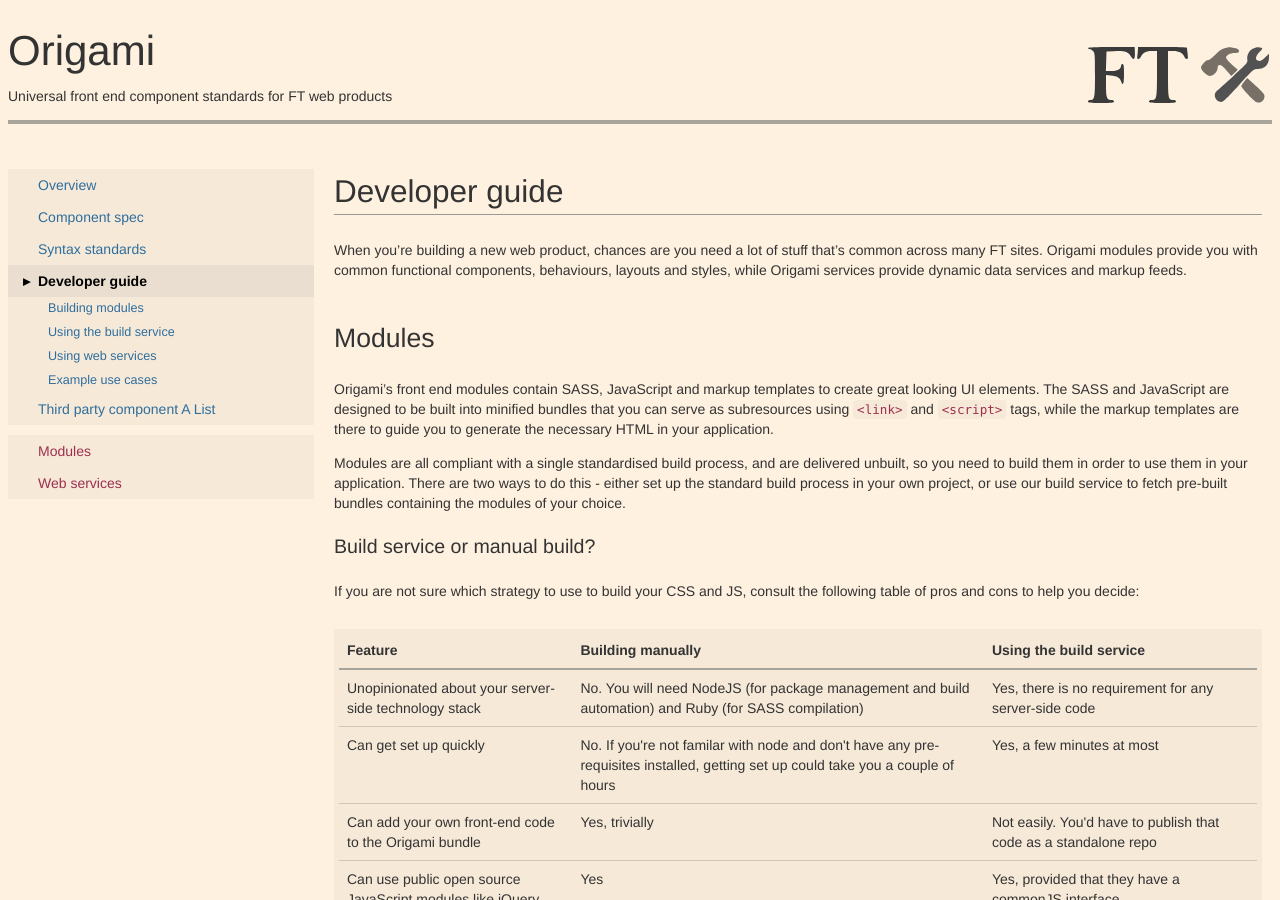
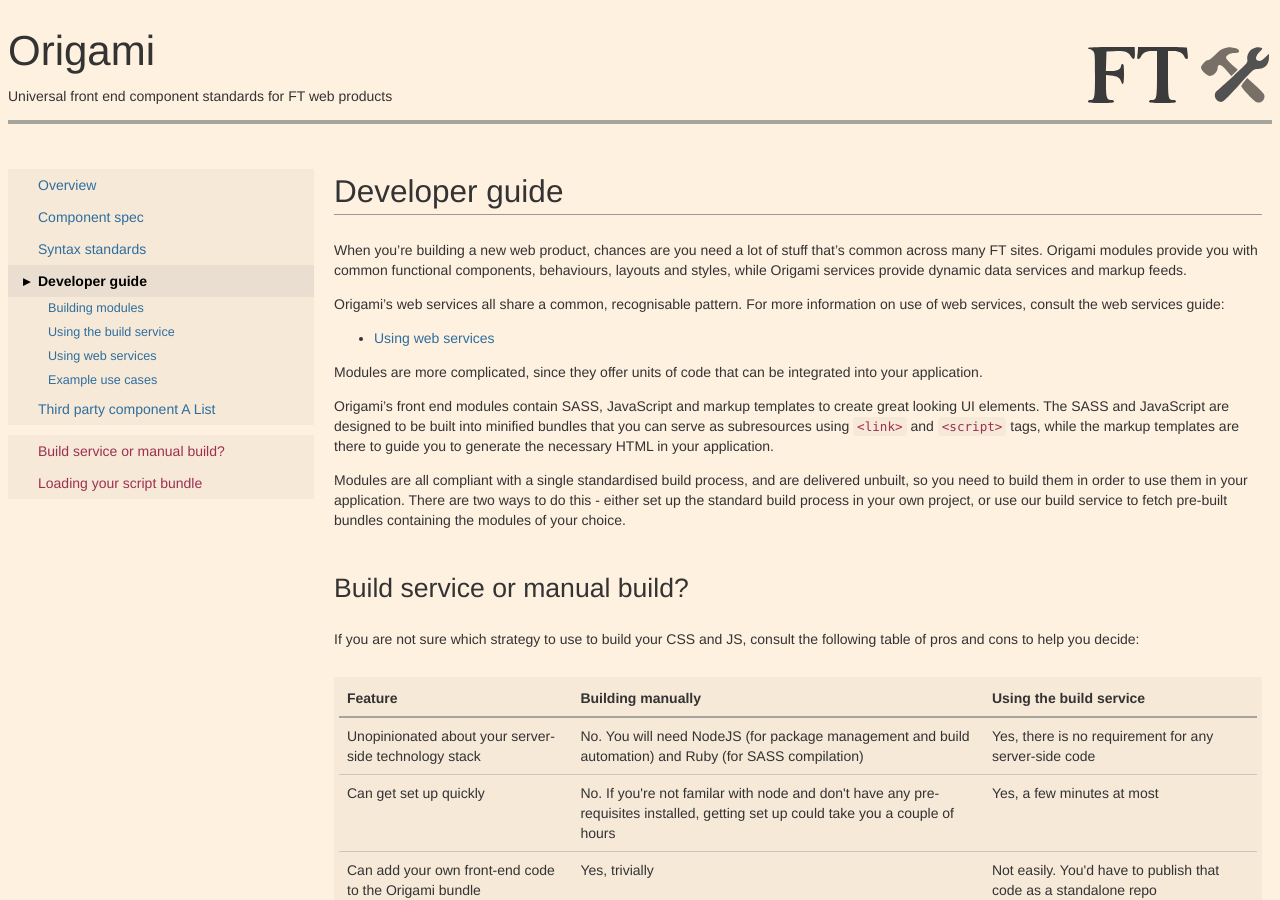
Before and after one commit to Financial-Times/ft-origami, a Jekyll site: the page built from docs/developer-guide/index.md, in a window 1280 px wide and 900 px high. Built offline with Jekyll 4.4.1, drawn with Linux system fonts in a browser that asks for light colours; some of the changed text lies outside the part shown.

Commit message:
Reformat for better clarity, improve comments

```diff
--- a/docs/developer-guide/index.md
+++ b/docs/developer-guide/index.md
@@ -9,13 +9,17 @@ permalink: /docs/developer-guide/
 
 When you're building a new web product, chances are you need a lot of stuff that's common across many FT sites.  Origami modules provide you with common functional components, behaviours, layouts and styles, while Origami services provide dynamic data services and markup feeds.
 
-## Modules
+Origami's web services all share a common, recognisable pattern.  For more information on use of web services, consult the web services guide:
+
+* [Using web services](web-services)
+
+Modules are more complicated, since they offer units of code that can be integrated into your application.
 
 Origami's front end modules contain SASS, JavaScript and markup templates to create great looking UI elements.  The SASS and JavaScript are designed to be built into minified bundles that you can serve as subresources using `<link>` and `<script>` tags, while the markup templates are there to guide you to generate the necessary HTML in your application.
 
 Modules are all compliant with a single standardised build process, and are delivered unbuilt, so you need to build them in order to use them in your application.  There are two ways to do this - either set up the standard build process in your own project, or use our build service to fetch pre-built bundles containing the modules of your choice.
 
-### Build service or manual build?
+## Build service or manual build?
 
 If you are not sure which strategy to use to build your CSS and JS, consult the following table of pros and cons to help you decide:
 
@@ -39,7 +43,7 @@ Complete instructions for using both are included in this guide:
 	<p>In the future it's likely that Origami markup will be available as templates in HTML imports</p>
 </aside>
 
-### Loading your script bundle
+## Loading your script bundle
 
 Whether via the build service or your own build process, your Origami modules will eventually compile to two resources - one JavaScript and one CSS.  You should serve the CSS to *all user agents*, but the JavaScript only to those that meet the minimum standards assumed by Origami module developers.  To ensure that you only run Origami JavaScript in these 'good' browsers, use a '[Cuts the mustard](http://responsivenews.co.uk/post/18948466399/cutting-the-mustard)' script loader.
 
@@ -50,7 +54,7 @@ Origami components declare their minimum requirements in terms of [Modernizr](ht
 3. Include your Modernizr script in the `<head>` of your page, after your stylesheets.   This enables it to add test result classes to the `<html>` tag *before* the body is rendered, so users do not see any [FOUC](http://en.wikipedia.org/wiki/Flash_of_unstyled_content)s.
 4. Add a 'cuts the mustard' test that checks that the required Modernizr tests pass, and if so, loads your JS bundle. For those Modernizr tests that fail, you can choose to polyfill the functionality and then load the JS anyway, or simply not load the JavaScript.  If you do not add the JavaScript, you **must unwrap** appropriate `<noscript>` tags, so that the browser benefits from content targeted at those without scripting capability.
 
-#### Styles for fallbacks and enhancements
+### Styles for fallbacks and enhancements
 
 Origami contains fallback content to be displayed when required features are not supported by the browser.  To ensure it does not display in up to date browsers, you must add some required style rules to your own stylesheet:
 
@@ -61,7 +65,7 @@ The `js` and `nojs` prefixes are not defined by Origami, but must simply match t
 
 	<html class='no-js'>
 
-#### Example
+### Example
 
 Here is a sample script that you can use to invoke the Modernizr tests and add the JS bundle or unwrap the noscript elements based on the result.
 
--- a/examples/ctm.js
+++ b/examples/ctm.js
@@ -26,7 +26,7 @@
 		}
 	} else {
 
-		// Since the CTM test failed, put the page into no-js mode
+		// Since the CTM test failed, put the page into no-js mode by adding a 'no-js' class and removing the 'js' class
 		document.documentElement.className += ' no-js';
 		document.documentElement.className = document.documentElement.className.replace(/\bjs\b/, '');
 	}
```
Also changed, not shown: other parts of docs/developer-guide/index.md (+0 -7 lines).
